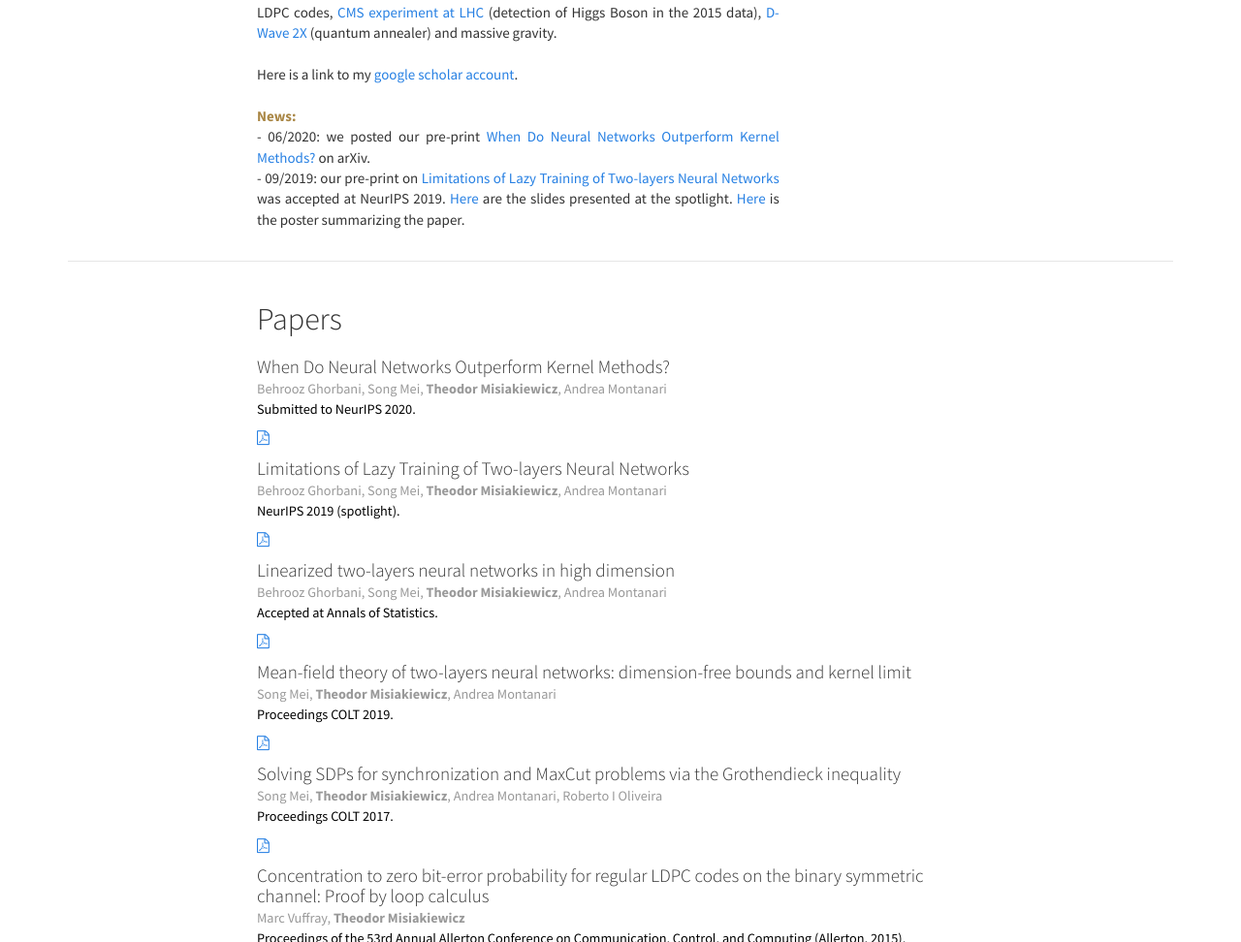
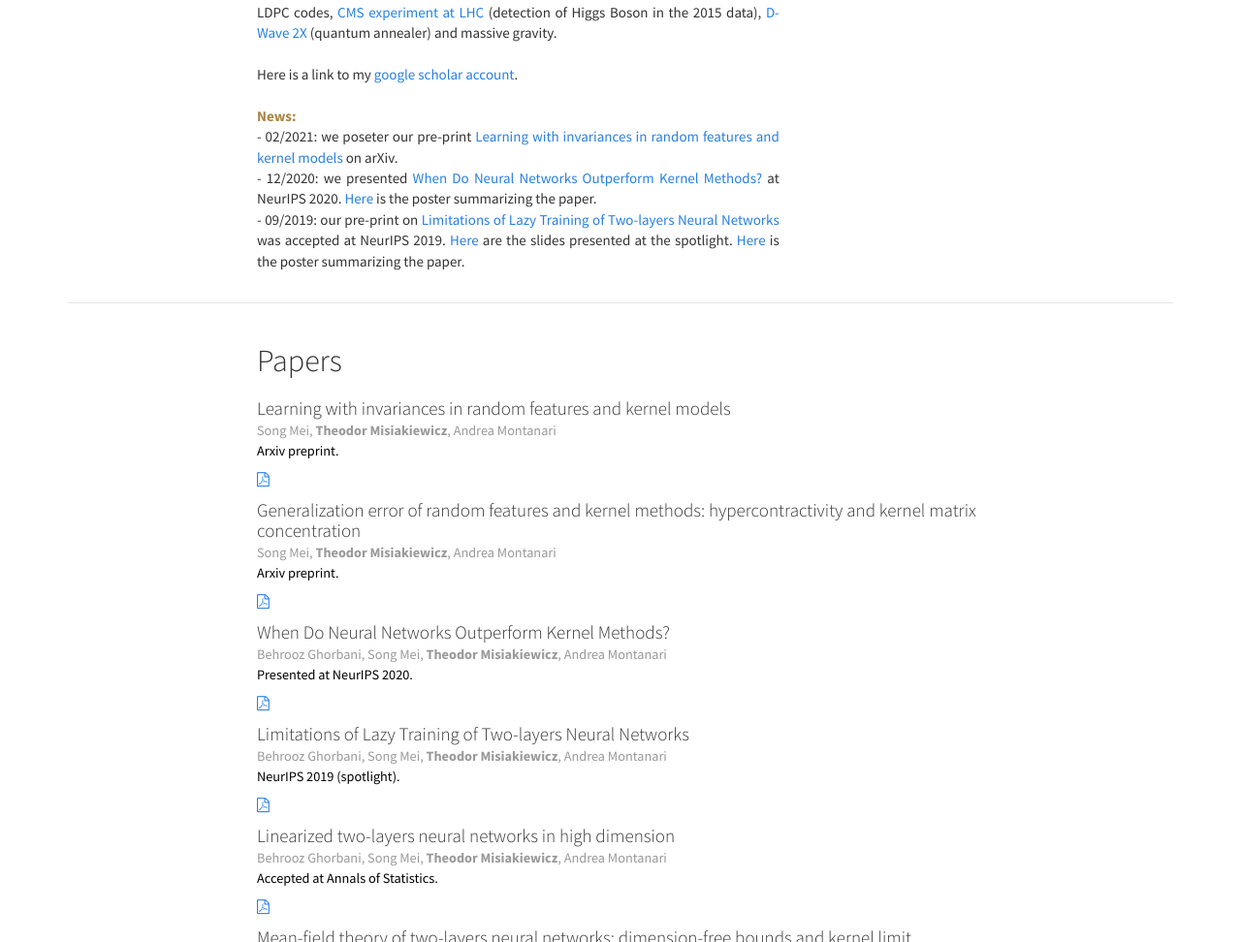
Before and after one commit to misiakie/misiakie.github.io, a plain HTML site: page index.html in a window 1280 px wide. Shown: the part 510-1482 px from the top of the page at 97% size. Drawn offline with nearby package versions, Linux system fonts and the light colour scheme.

Commit message:
Update index.html

```diff
--- a/index.html
+++ b/index.html
@@ -66,7 +66,7 @@ class="ng-binding">PhD candidate - Statistics
                 <div class="row">
                     <div class="col-md-7">
                         <p class="text-justify">
-                I am a third-year PhD candidate in Statistics at Stanford University working with <a href="https://web.stanford.edu/~montanar/">Andrea Montanari</a>. Before my Ph.D, I completed my undergraduate studies in France at Ecole Normale Superieure de Paris with a focus on pure math and physics. I received a B.Sc. in Mathematics and a B.Sc. in Physics in 2014, and a M.Sc. in Theoretical Physics at ICFP in 2016.
+                I am a fourth-year PhD candidate in Statistics at Stanford University working with <a href="https://web.stanford.edu/~montanar/">Andrea Montanari</a>. Before my Ph.D, I completed my undergraduate studies in France at Ecole Normale Superieure de Paris with a focus on pure math and physics. I received a B.Sc. in Mathematics and a B.Sc. in Physics in 2014, and a M.Sc. in Theoretical Physics at ICFP in 2016.
 
                <br>
                <br>
@@ -81,10 +81,14 @@ My interest lies broadly at the intersection of information theory, statistical
                          Here is a link to my <a href="https://scholar.google.com/citations?user=E8Jst30AAAAJ&hl=en">google scholar account</a>.
 <br><br>
 <font color="A98644"><b>News:</b></font> <br>
--  06/2020: we posted our pre-print <a href="https://arxiv.org/abs/2006.13409">When Do Neural Networks Outperform Kernel Methods?</a> on arXiv. <br>
+- 02/2021: we poseter our pre-print <a href="https://arxiv.org/abs/2102.13219">Learning with invariances in random features and kernel models</a> on arXiv. <br>
 
 
--  09/2019: our pre-print on <a href="https://arxiv.org/pdf/1906.08899">Limitations of Lazy Training of Two-layers Neural Networks</a> was accepted at NeurIPS 2019. <a
+- 12/2020: we presented <a href="https://arxiv.org/abs/2006.13409">When Do Neural Networks Outperform Kernel Methods?</a> at NeurIPS 2020. <a
+href="https://misiakie.github.io/publications/Poster_Anisotropic_Misiakiewicz.pdf">Here</a> is the poster summarizing the paper.  <br>
+
+
+- 09/2019: our pre-print on <a href="https://arxiv.org/pdf/1906.08899">Limitations of Lazy Training of Two-layers Neural Networks</a> was accepted at NeurIPS 2019. <a
 href="https://misiakie.github.io/publications/Limitations_Spotlight_Misiakiewicz_NeurIPS2019.pdf">Here</a> are the slides presented at the spotlight. <a
 href="https://misiakie.github.io/publications/Poster_Limitations_Misiakiewicz.pdf">Here</a> is the poster summarizing the paper.
  </p>
@@ -174,13 +178,43 @@ Behrooz Ghorbani, Song Mei, <b>Theodor Misiakiewicz</b>, Andrea Montanari
                             </li>
                         </ul> -->
 
+                            <h4>
+                           Learning with invariances in random features and kernel models
+                            <br>
+                            <small>
+Song Mei, <b>Theodor Misiakiewicz</b>, Andrea Montanari
+<br>
+                <font color="black">Arxiv preprint.</font>
+                           </small>
+                        </h4>
+                        <ul class="list-inline">
+                            <li data-toggle="tooltip" data-placement="top" data-container="body" title="" data-original-title=".pdf">
+                                <a href="https://arxiv.org/pdf/2102.13219.pdf" target="_blank"><i class="fa fa-file-pdf-o"></i></a>
+                            </li>
+                        </ul>
+
+                                          <h4>
+                           Generalization error of random features and kernel methods: hypercontractivity and kernel matrix concentration
+                            <br>
+                            <small>
+Song Mei, <b>Theodor Misiakiewicz</b>, Andrea Montanari
+<br>
+                <font color="black">Arxiv preprint.</font>
+                           </small>
+                        </h4>
+                        <ul class="list-inline">
+                            <li data-toggle="tooltip" data-placement="top" data-container="body" title="" data-original-title=".pdf">
+                                <a href="https://arxiv.org/pdf/2101.10588.pdf" target="_blank"><i class="fa fa-file-pdf-o"></i></a>
+                            </li>
+                        </ul>
+
                      <h4>
                            When Do Neural Networks Outperform Kernel Methods?
                             <br>
                             <small>
 Behrooz Ghorbani, Song Mei, <b>Theodor Misiakiewicz</b>, Andrea Montanari
 <br>
-                <font color="black">Submitted to NeurIPS 2020.</font>
+                <font color="black">Presented at NeurIPS 2020.</font>
                            </small>
                         </h4>
                         <ul class="list-inline">
```
